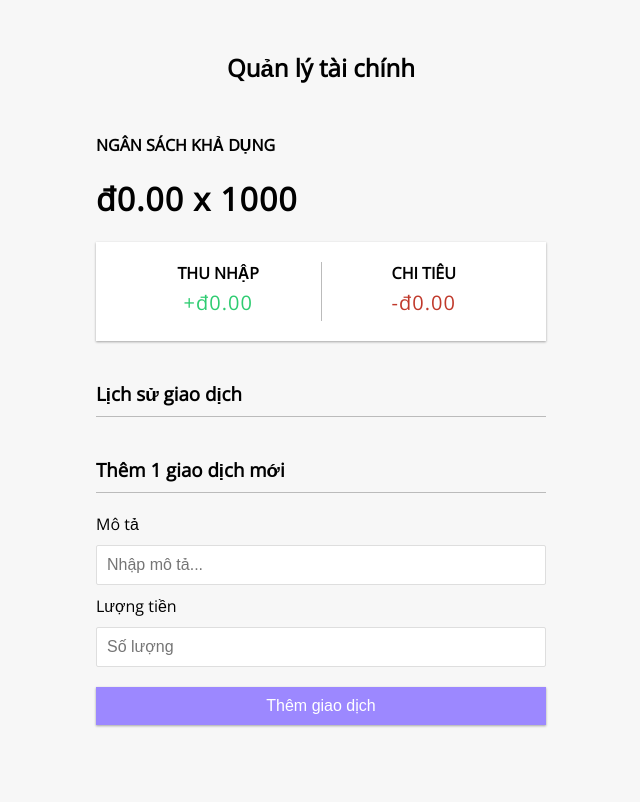
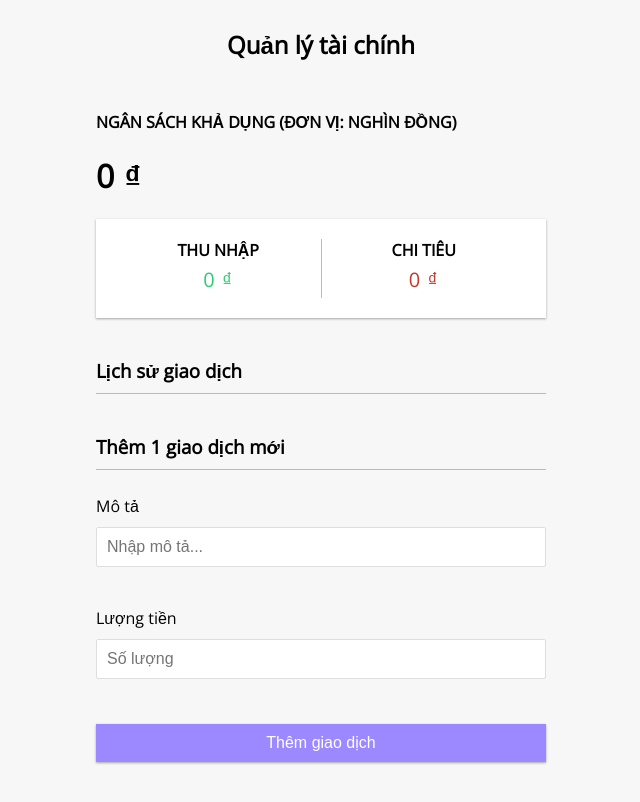
Before and after one commit to DalatCoder/hoc-phan-thiet-ke-web, a website: page labs/MiniProjects/09.Expense-Tracker/index.html in a window 1280 px wide. Shown: the whole page, without its empty margins (319-959 px from the left). Drawn offline with nearby package versions, Linux system fonts and the light colour scheme.

Commit message:
Cập nhật giao diện

```diff
--- a/labs/MiniProjects/09.Expense-Tracker/index.html
+++ b/labs/MiniProjects/09.Expense-Tracker/index.html
@@ -10,7 +10,7 @@
     <h2>Quản lý tài chính</h2>
 
     <div class="container">
-      <h4>Ngân sách khả dụng</h4>
+      <h4>Ngân sách khả dụng (Đơn vị: nghìn đồng)</h4>
       <h1 id="balance"></h1>
 
       <div class="inc-exp-container">
--- a/labs/MiniProjects/09.Expense-Tracker/script.js
+++ b/labs/MiniProjects/09.Expense-Tracker/script.js
@@ -93,9 +93,9 @@ function updateValues() {
     .filter((num) => num < 0)
     .reduce((total, cur) => (total += cur), 0);
 
-  dom.balance.innerText = 'đ' + formatMoney(balance) + ' x 1000';
-  dom.money_plus.innerText = '+đ' + formatMoney(totalIncome);
-  dom.money_minus.innerText = '-đ' + formatMoney(Math.abs(totalExpense));
+  dom.balance.innerText = formatMoney(balance);
+  dom.money_plus.innerText = formatMoney(totalIncome);
+  dom.money_minus.innerText = formatMoney(Math.abs(totalExpense));
 }
 
 // Remove transaction by ID
@@ -108,8 +108,13 @@ function removeTransaction(id) {
 }
 
 // Format number as money
+const formatter = new Intl.NumberFormat('vi-VN', {
+  style: 'currency',
+  currency: 'VND',
+});
+
 function formatMoney(money) {
-  return money.toFixed(2).replace(/\d(?=(\d{3})+\.)/g, '$&,'); // 12,345.67
+  return formatter.format(money);
 }
 
 // Update local storage transactions
--- a/labs/MiniProjects/09.Expense-Tracker/style.css
+++ b/labs/MiniProjects/09.Expense-Tracker/style.css
@@ -73,6 +73,11 @@ h4 {
   color: #c0392b;
 }
 
+.form-control {
+  padding: 5px 0 25px;
+  position: relative;
+}
+
 label {
   display: inline-block;
   margin: 10px 0;
@@ -95,8 +100,11 @@ input[type='number']:focus {
 
 .error {
   color: #c0392b;
-  margin: 5px 0;
   display: none;
+
+  position: absolute;
+  left: 0;
+  bottom: 0;
 }
 
 .error.show {
```
